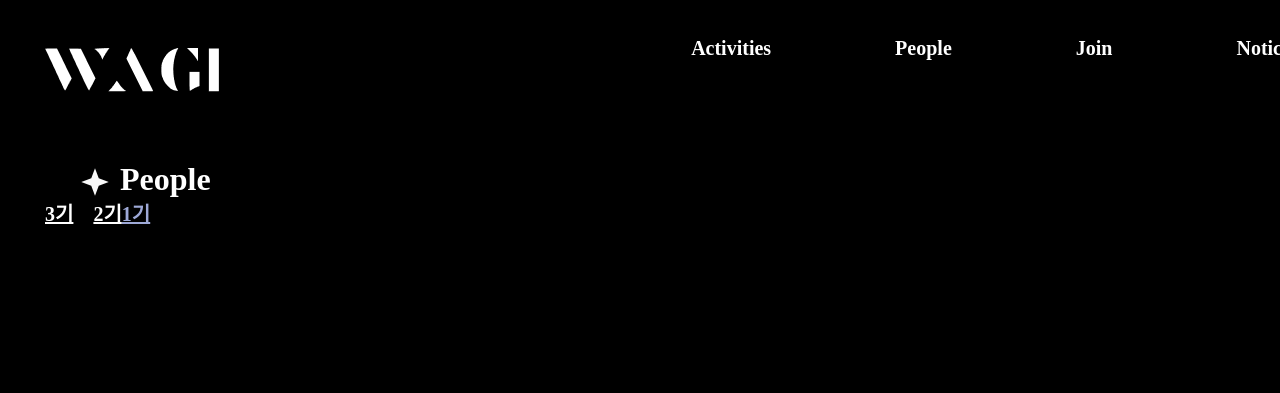
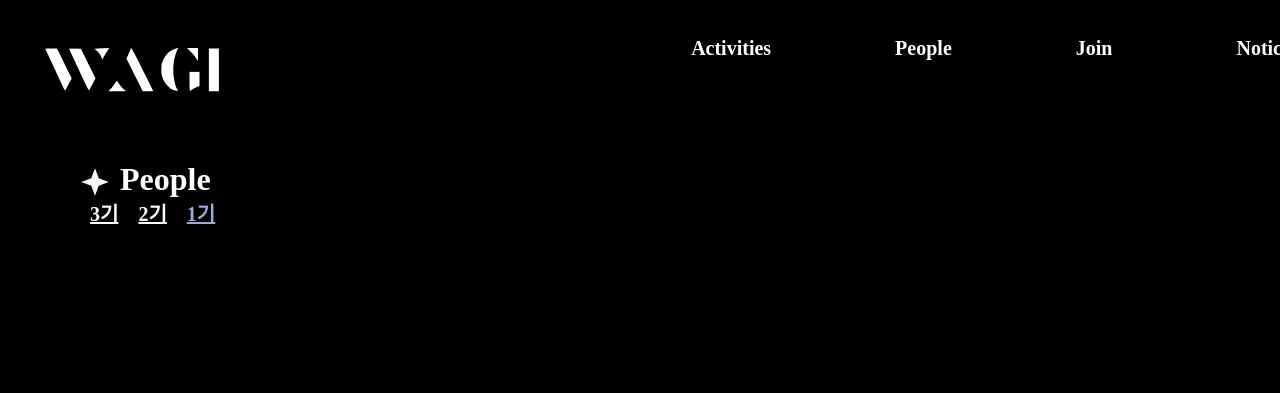
Before and after one commit to sswuWAGI/homepage, a Django app: page /people_1/ in a window 1280 px wide; the page is wider, and only the part inside the window is pictured. Shown: the top 393 px of that part. Run offline with Django 4.2, Linux system fonts and the light colour scheme; parts of the project's set-up code (start-up, migrations or seed data) failed here and were passed over; some web fonts are replaced.

Commit message:
피플 3기 css 수정7

```diff
--- a/static/css/people.css
+++ b/static/css/people.css
@@ -41,8 +41,8 @@
     .seoson2{
         display: inline;
         float: left;
-        /* float: inline-start; */
-        /* margin-left: 45px;
+        /* float: inline-start;
+        margin-left: 45px;
         margin-right: 20px;    */
     }
     .seoson3{
@@ -250,13 +250,13 @@
         display: inline;
         float: left;
         /* float: inline-start; */
-        /* margin-left: 45px;
-        margin-right: 20px;    */
+        /* margin-left: 45px; */
+        margin-right: 20px;
     }
     .seoson3{
         display: inline;
         float: inline-start;
-        margin-left: 45px;
+        margin-left: 90px;
         margin-right: 20px;
     }
 
```
